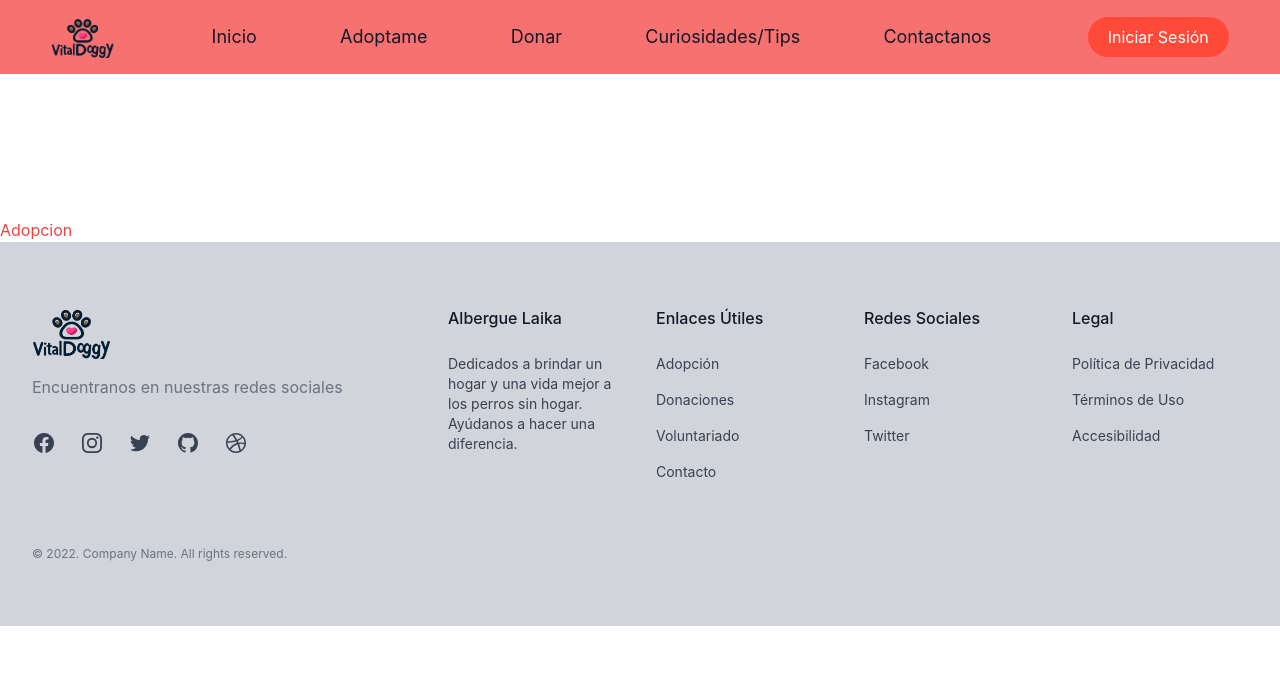
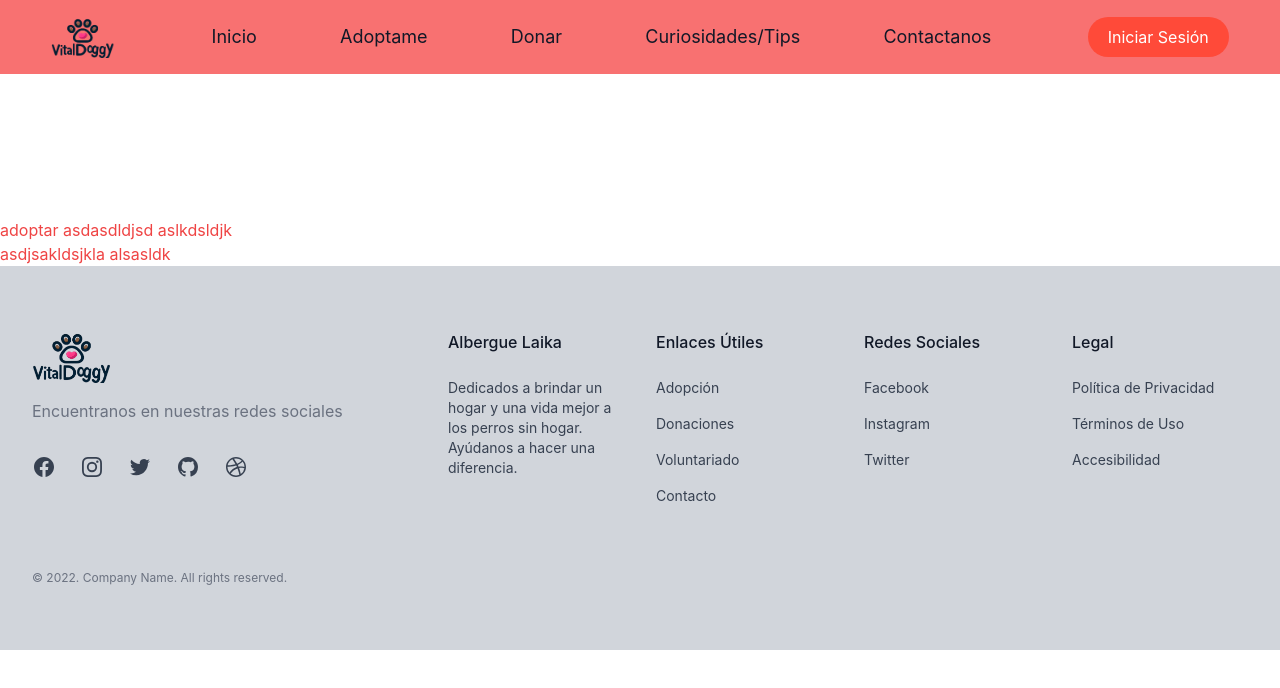
Before and after one commit to Dilanapm/agencia, a React (Create React App) app: page /adoptar in a window 1280 px wide. Shown: the top 688 px of the page. Built offline with nearby package versions, Linux system fonts and the light colour scheme.

Commit message:
prueba dilan2

```diff
--- a/src/containers/pages/Adoption.jsx
+++ b/src/containers/pages/Adoption.jsx
@@ -7,7 +7,12 @@ function Adoption(){
         <Layout>
             <Navbar/>
             <div className="text-red-500 pt-36">
-            Adopcion
+            adoptar
+            asdasdldjsd aslkdsldjk
+
+            <div>asdjsakldsjkla
+                alsasldk
+            </div>
             </div>
             <Footer/>
 
```
